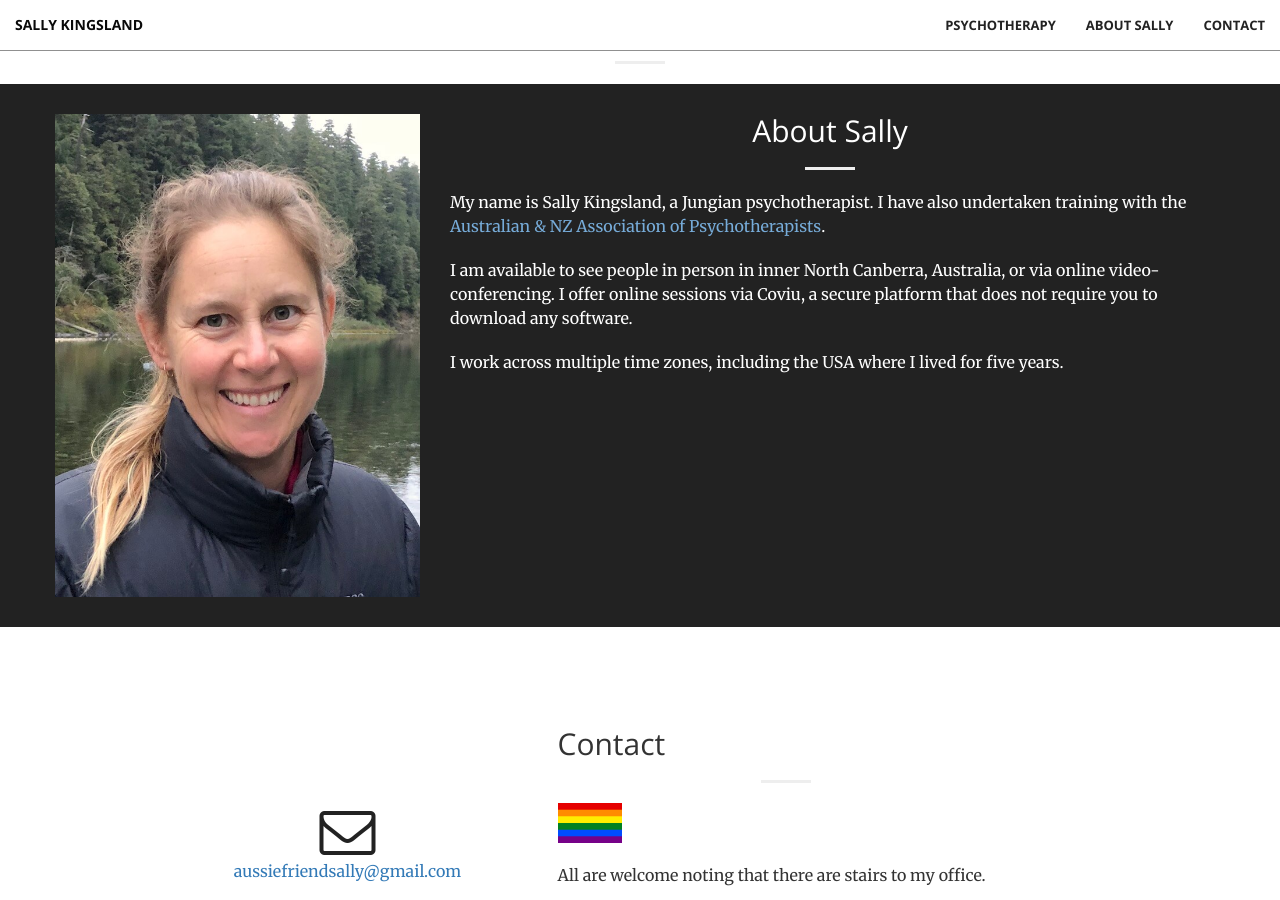
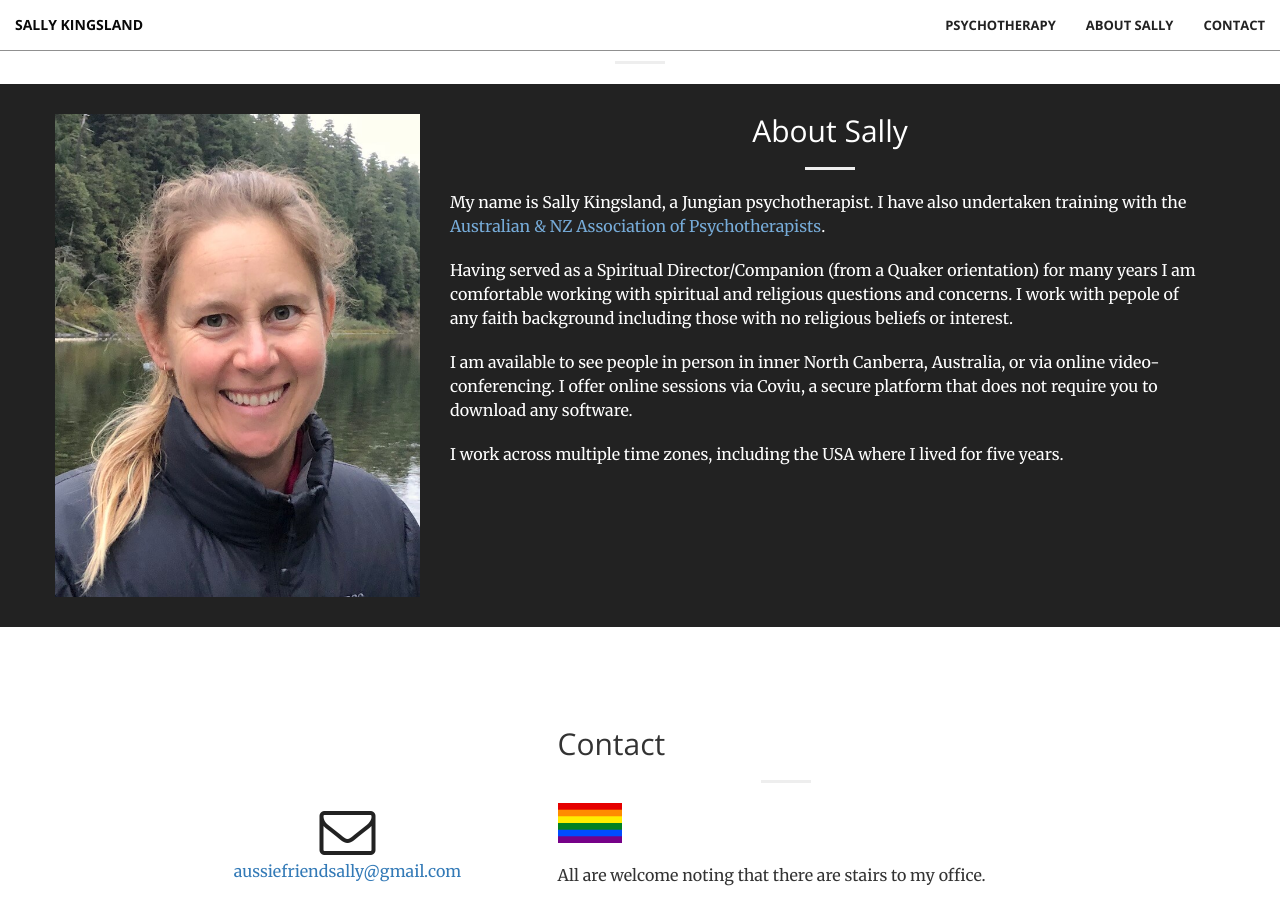
Before and after one commit to sallykingsland/sallykingsland.github.io, a Jekyll site: the page built from index.md, in a window 1280 px wide and 900 px high, scrolled down 1990 px. Built offline with Jekyll 4.4.1, drawn with Linux system fonts in a browser that asks for light colours; our own code applies the rules of GitHub Pages for plain Markdown files.

Commit message:
Including a line about SD

```diff
--- a/_includes/about.html
+++ b/_includes/about.html
@@ -11,9 +11,11 @@
 					My name is Sally Kingsland, a Jungian psychotherapist. I have also undertaken training with the
 					<a href="http://www.anzap.com.au/">Australian & NZ Association of Psychotherapists</a>.
 				</p>
-				<p>I am available to see people in person in inner North Canberra, Australia, or via online video-conferencing. I offer online sessions via Coviu, a secure platform that does not require you to download any software.</p>
-                <p>I work across multiple time zones, including the USA where I lived for five years.
-		</p>
+				<p>	Having served as a Spiritual Director/Companion (from a Quaker orientation) for many years I am comfortable working with spiritual and religious questions and concerns. I work with pepole of any faith background including those with no religious beliefs or interest.
+				</p>
+				<p>	I am available to see people in person in inner North Canberra, Australia, or via online video-conferencing. I offer online sessions via Coviu, a secure platform that does not require you to download any software.</p>
+        		        <p>	I work across multiple time zones, including the USA where I lived for five years.
+				</p>
 
 			</div>
 		</div>
```
